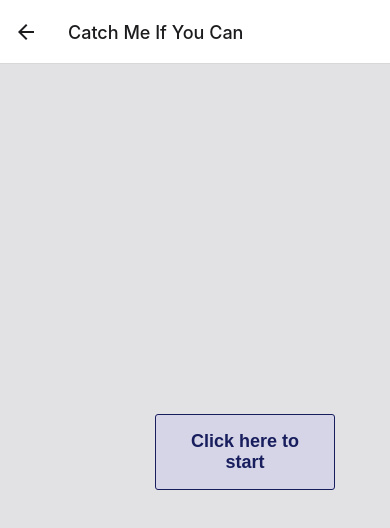
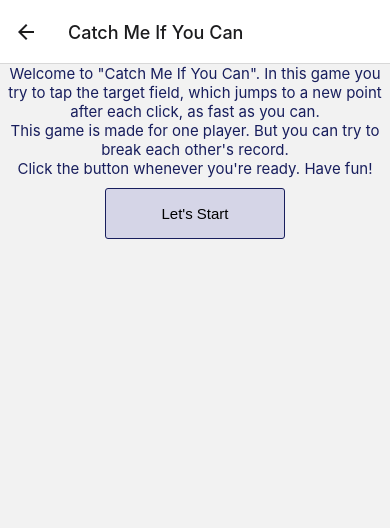
Before and after one commit to sarah-die/GamingApp, a React Native app: screen /CatchMeIfYouCanScreen in a window 390 px wide. Shown: the top 528 px of the page. Built offline with nearby package versions, Linux system fonts and the light colour scheme.

Commit message:
Depending on the gamestatus another component is displayed for the user.

```diff
--- a/Games/CatchMeIfYouCan/CatchMeIfYouCan.tsx
+++ b/Games/CatchMeIfYouCan/CatchMeIfYouCan.tsx
@@ -1,79 +1,15 @@
-import { useState } from "react";
-import { StyleSheet, Text, View } from "react-native";
-import { Button } from "../../Elemente/Button";
-import { StatusBar } from "expo-status-bar";
-import { styles } from "./Styles";
+import { GameInstructions } from "./GameInstructions";
+import { Ingame } from "./Ingame";
+import { useCatchMeContext } from "./CatchMeContext";
 
-const generalPlacement = (random: boolean) => {
-  return StyleSheet.create({
-    initialPosition: {
-      position: "absolute",
-      top: random ? Math.random() * 90 + 10 + "%" : "50%",
-      left: random ? Math.random() * 90 + 10 + "%" : "50%",
-      transform: [{ translateX: -50 }, { translateY: -50 }],
-    },
-  }).initialPosition;
+export const CatchMeIfYouCan = () => <GameScreens />;
+
+export const GameScreens = () => {
+  const ctx = useCatchMeContext();
+
+  if (ctx.gameStatus === "instruction") {
+    return <GameInstructions />;
+  } else {
+    return <Ingame />;
+  }
 };
-
-const maxClicks = 9;
-
-export const CatchMeIfYouCan = () => {
-  const [currentPlacement, setCurrentPlacement] = useState<
-    ReturnType<typeof generalPlacement>
-  >(generalPlacement(false));
-
-  const [currentClick, setCurrentClick] = useState<number>(0);
-
-  const [startTime, setStartTime] = useState<number>(0);
-
-  const moveButton = () => {
-    setCurrentPlacement(generalPlacement(true));
-    const thisClick = currentClick + 1;
-    setCurrentClick(currentClick + 1);
-    if (thisClick === 1) {
-      setStartTime(Date.now());
-    } else if (thisClick === maxClicks) {
-      setStartTime(Date.now() - startTime);
-    }
-  };
-
-  const refresh = () => {
-    setCurrentClick(0);
-    setCurrentPlacement(generalPlacement(false));
-  };
-
-  return (
-    <View style={styles.container}>
-      <View
-        style={
-          currentClick > maxClicks ? generalPlacement(false) : currentPlacement
-        }
-      >
-        {currentClick <= maxClicks ? (
-          <Button
-            style={styles.button}
-            textStyle={styles.buttonText}
-            title={
-              currentClick ? "Click nr. " + currentClick : "Click here to start"
-            }
-            onPress={moveButton}
-          />
-        ) : (
-          <>
-            <Text style={styles.textStyle}>Fantastic!</Text>
-            <Text style={styles.textStyle}>
-              Your time is {startTime / 1000} seconds.
-            </Text>
-            <Button
-              style={styles.button}
-              textStyle={styles.buttonText}
-              title={"Refresh"}
-              onPress={refresh}
-            />
-          </>
-        )}
-        <StatusBar style="auto" />
-      </View>
-    </View>
-  );
-};
--- a/Screens/CatchMeIfYouCanScreen.tsx
+++ b/Screens/CatchMeIfYouCanScreen.tsx
@@ -3,11 +3,11 @@ import { NativeStackScreenProps } from "@react-navigation/native-stack";
 import { RootStackParamList } from "../Navigation";
 import { CatchMeIfYouCan } from "../Games/CatchMeIfYouCan/CatchMeIfYouCan";
 
-type ClickMeScreenProps = NativeStackScreenProps<
+type CatchMeIfYouCanScreenProps = NativeStackScreenProps<
   RootStackParamList,
   "CatchMeIfYouCanScreen"
 >;
 
-export const CatchMeIfYouCanScreen = ({ navigation }: ClickMeScreenProps) => {
+export const CatchMeIfYouCanScreen = ({ navigation }: CatchMeIfYouCanScreenProps) => {
   return <CatchMeIfYouCan />;
 };
--- a/Screens/HomeScreen.tsx
+++ b/Screens/HomeScreen.tsx
@@ -42,7 +42,7 @@ export const HomeScreen = ({ navigation }: HomeScreenProps) => {
         </View>
         <Button
           title="Catch Me If You Can"
-          onPress={() => navigation.navigate("ClickMeScreen")}
+          onPress={() => navigation.navigate("CatchMeIfYouCanScreen")}
           style={styles.button}
           textStyle={styles.buttonText}
         />
```
